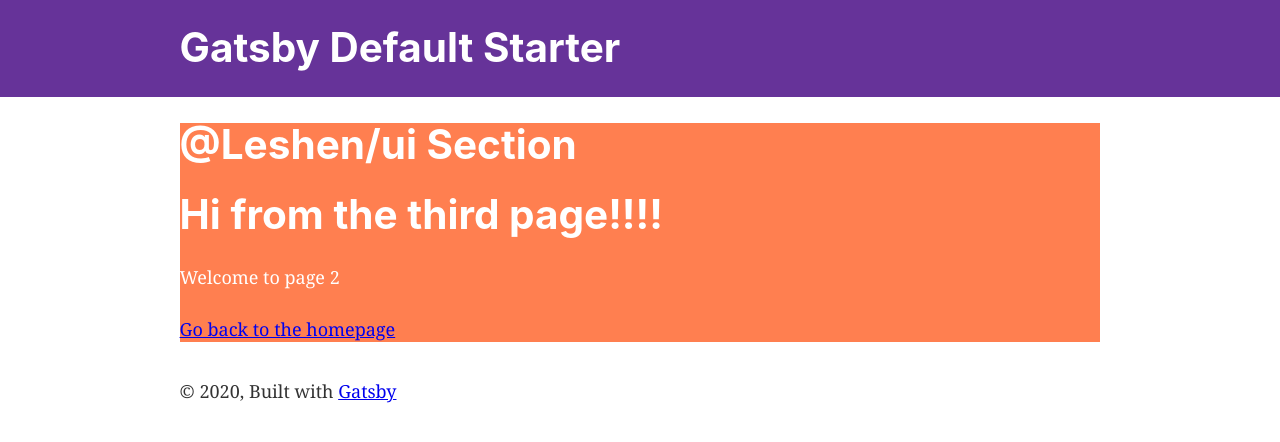
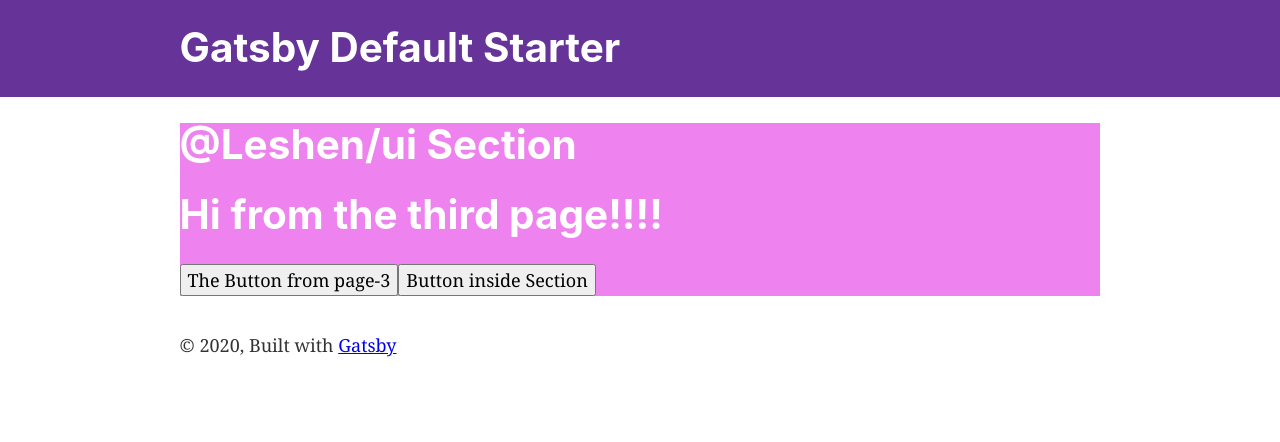
Before and after one commit to cadekynaston/gatsby-monorepo, a Gatsby site in the folder @leshen/ui/: page /page-3 in a window 1280 px wide. Built offline with nearby package versions, Linux system fonts and the light colour scheme; Gatsby itself is replaced by a stand-in of ours.

Commit message:
add shadowing examples

```diff
--- /dev/null
+++ b/@leshen/ui/src/components/button/index.js
@@ -0,0 +1,11 @@
+import React from 'react'
+
+const Button = ({children, size}) => {
+  return (
+    <button>
+      {children}
+    </button>
+  )
+}
+
+export default Button
--- a/@leshen/ui/src/components/section.js
+++ b/@leshen/ui/src/components/section.js
@@ -1,13 +1,23 @@
-/** @jsx jsx */
-import { jsx } from '@emotion/core'
+// import { jsx } from "@emotion/core"
+import React from 'react'
+import styled from "@emotion/styled"
+import Button from "./button"
 
-const Section = ({ children }) => {
+const Section = ({ children, className }) => {
   return (
-    <div css={{backgroundColor: 'coral', color: 'white'}}>
+    <StyledBoi
+      className={className}
+    >
       <h1>@Leshen/ui Section</h1>
       {children}
-    </div>
+      <Button>Button inside Section</Button>
+    </StyledBoi>
   )
 }
 
+const StyledBoi = styled.div`
+  background-color: violet;
+  color: white;
+`
+
 export default Section
--- a/@leshen/ui/src/pages/page-3.js
+++ b/@leshen/ui/src/pages/page-3.js
@@ -1,20 +1,15 @@
-import React from "react"
-import { Link } from "gatsby"
+import React from 'react'
 
 import Layout from "../components/layout"
-import SEO from "../components/seo"
 import Section from '../components/section'
+import Button from '../components/button'
 
 const ThirdPage = () => (
   <Layout>
-
     <Section>
-      <SEO title="Page two" />
       <h1>Hi from the third page!!!!</h1>
-      <p>Welcome to page 2</p>
-      <Link to="/">Go back to the homepage</Link>
+      <Button size="large">The Button from page-3</Button>
     </Section>
-
   </Layout>
 )
 
--- /dev/null
+++ b/site/src/@leshen/ui/components/button/index.js
@@ -0,0 +1,14 @@
+import React from 'react'
+import LeshenButton from '@leshen/ui/src/components/button/index'
+
+const Button = ({ children, size }) => {
+  return (
+    <LeshenButton>
+      <h1>
+        {children} - {size}
+      </h1>
+    </LeshenButton>
+  )
+}
+
+export default Button
```
Also changed, not shown: site/src/@leshen/ui/components/section.js (+4 -4 lines).
